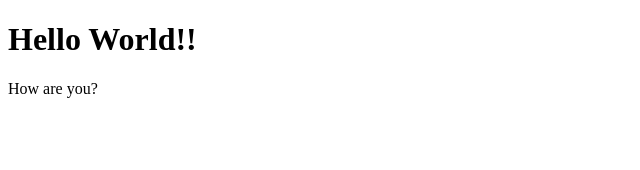
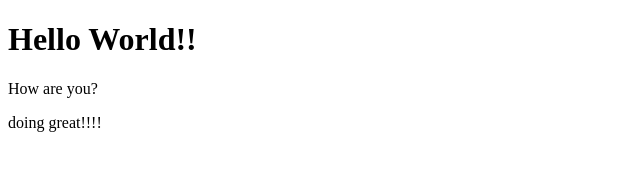
Before and after one commit to AdamAlinauskas/comit-html-lessons1, a plain HTML site: page 01-html-introduction/index.html in a window 1280 px wide. Shown: the whole page, without its empty margins (0-640 px from the left). Drawn offline with Linux system fonts and the light colour scheme.

Commit message:
added response to how are you

```diff
--- a/01-html-introduction/index.html
+++ b/01-html-introduction/index.html
@@ -10,5 +10,8 @@
     <p>
       How are you?
     </p>
+    <p>
+      doing great!!!!
+    </p>
   </body>
 </html>
```
